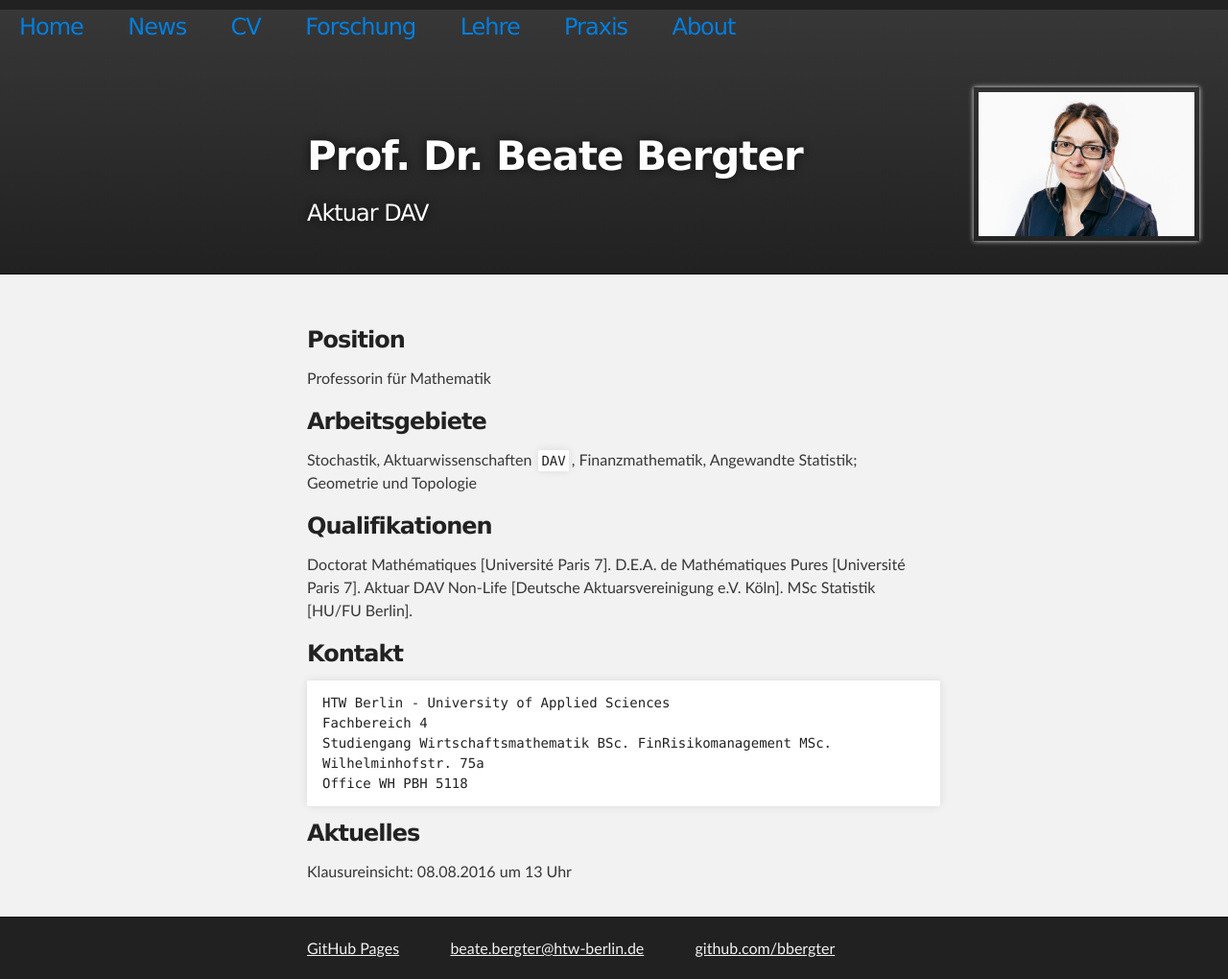
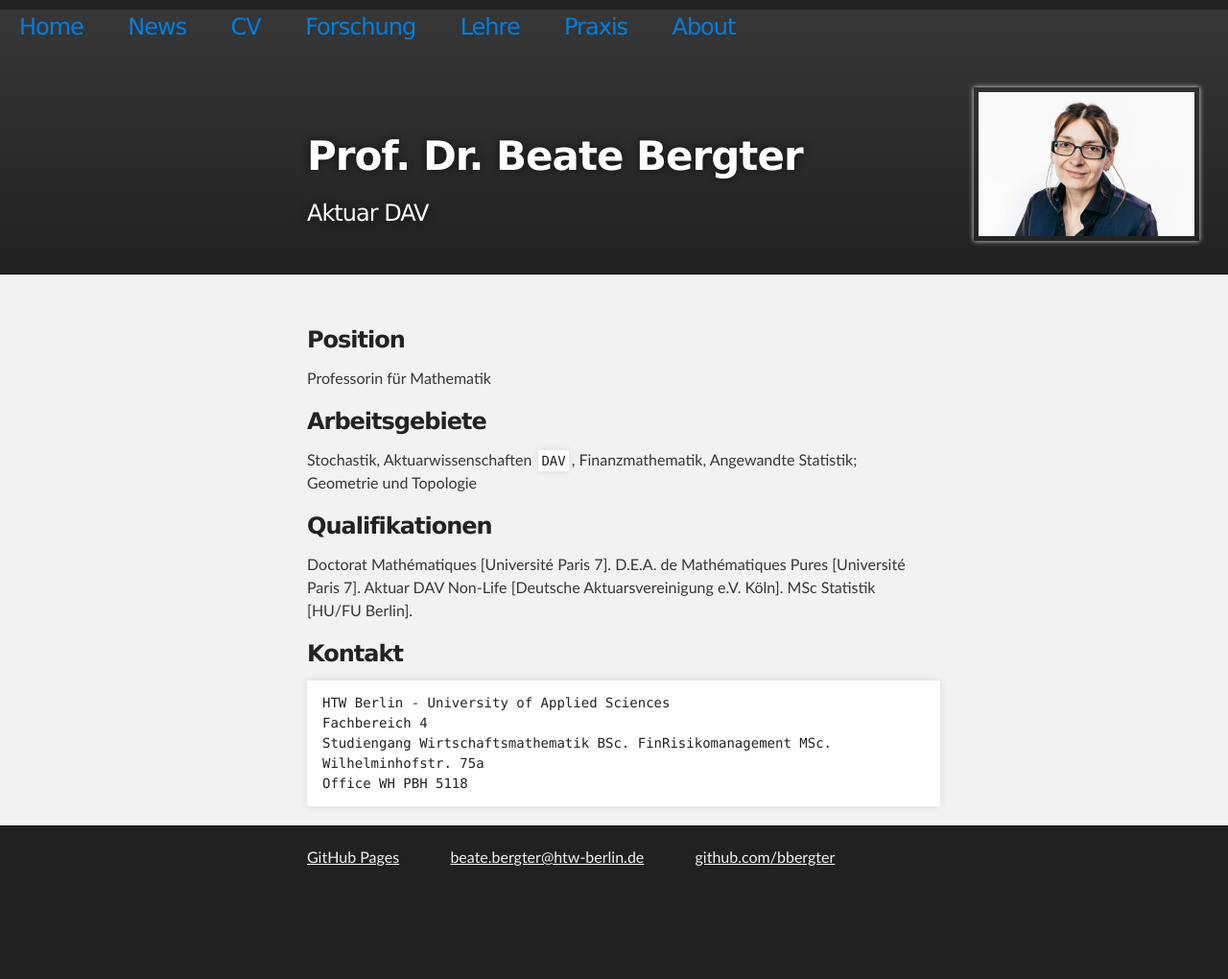
Before and after one commit to bbergter/bbergter, a Jekyll site: the page index.html, which Jekyll copies as it is, in a window 1280 px wide. Shown: the whole page at 96% size. Built offline with Jekyll 4.4.1, drawn with Linux system fonts in a browser that asks for light colours; after the commit the page ends 925 px from its top, so only the background shows below that.

Commit message:
Update index.html

```diff
--- a/index.html
+++ b/index.html
@@ -77,10 +77,6 @@ Wilhelminhofstr. 75a
 Office WH PBH 5118
 </code></pre>
 
-
-<h3>
-Aktuelles</h3>
-<p>Klausureinsicht: 08.08.2016 um 13 Uhr</p>
       </section>
     </div>
 
```
